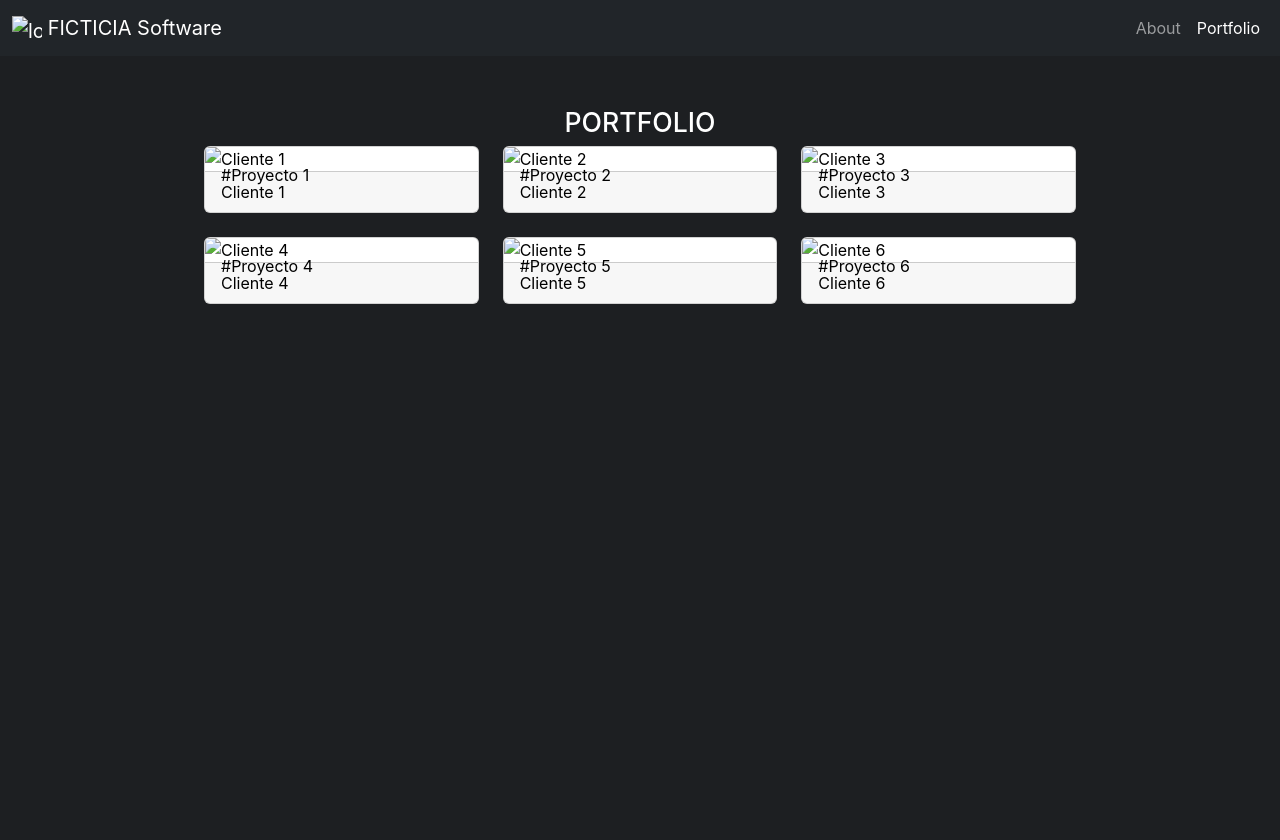
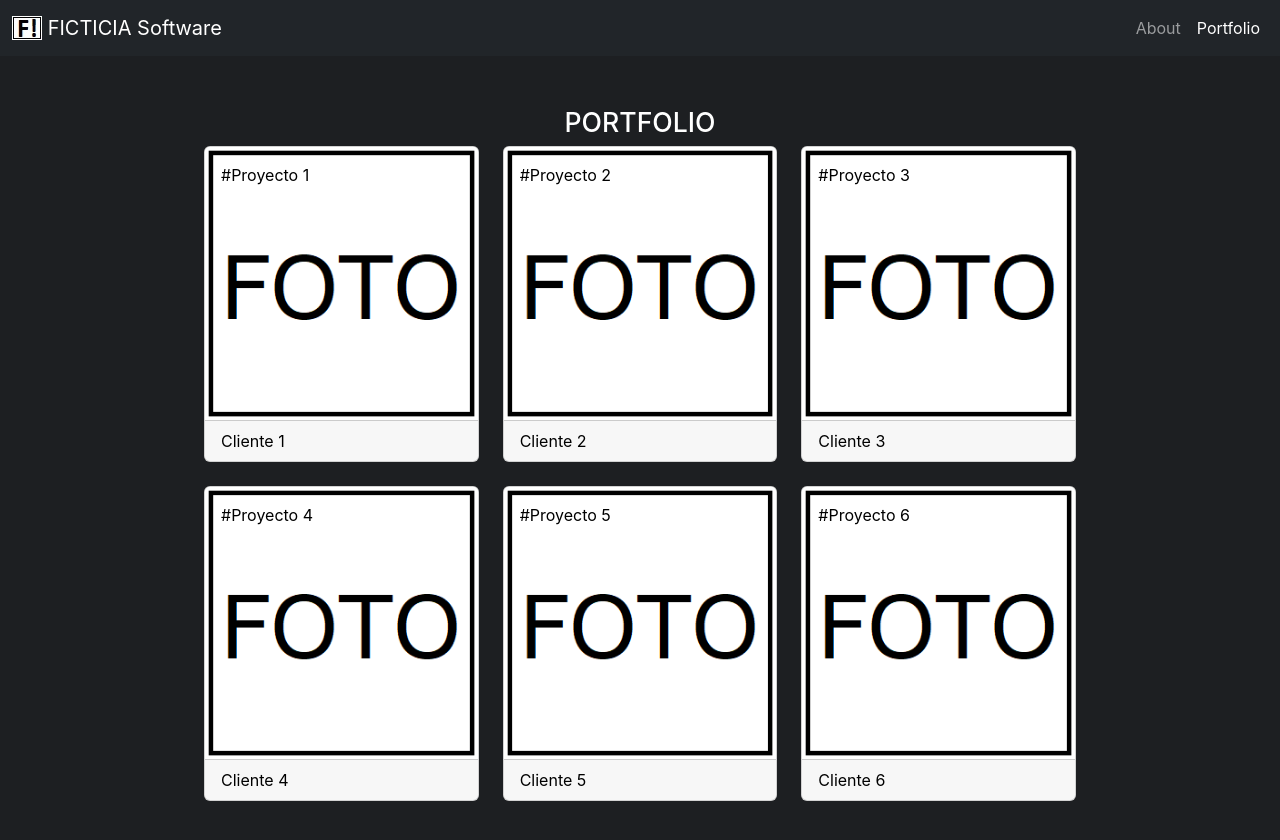
Before and after one commit to chelocastillo1/informatorioPortfolio, a plain HTML site: page portfolio.html in a window 1280 px wide. Before the commit the page ends 800 px from the top, so only its background shows below. Drawn offline with nearby package versions, Linux system fonts and the light colour scheme; files that its build step writes are made by us from their sources.

Commit message:
cambios en los href

```diff
--- a/portfolio.html
+++ b/portfolio.html
@@ -5,23 +5,23 @@
     <link rel="icon" href="./favicon.ico" />
     <meta name="viewport" content="width=device-width, initial-scale=1">
     <link href="https://cdn.jsdelivr.net/npm/bootstrap@5.2.0-beta1/dist/css/bootstrap.min.css" rel="stylesheet" integrity="sha384-0evHe/X+R7YkIZDRvuzKMRqM+OrBnVFBL6DOitfPri4tjfHxaWutUpFmBp4vmVor" crossorigin="anonymous">
-    <link rel="stylesheet" href="/portfolio/css/main.css" />
-    <!--<link rel="stylesheet" href="/portfolio/css/portfolio.css" />-->
+    <link rel="stylesheet" href="/css/main.css" />
+    <!--<link rel="stylesheet" href="/css/portfolio.css" />-->
     <title>Ficticia Software</title>
   </head>
   <body>
     <nav class="navbar navbar-dark bg-dark navbar-expand-lg">
         <div class="container-fluid">
-            <a class="navbar-brand" href="/portfolio/">
-                <img src="/portfolio/image/logo.jpg" alt="logo" width="30" height="24" class="d-inline-block align-text-top active">
+            <a class="navbar-brand" href="/">
+                <img src="/image/logo.jpg" alt="logo" width="30" height="24" class="d-inline-block align-text-top active">
                 FICTICIA Software
               </a>
                 <ul class="navbar-nav">
                   <li class="nav-item">
-                    <a class="nav-link" href="/portfolio/about.html">About</a>
+                    <a class="nav-link" href="/about.html">About</a>
                   </li>
                   <li class="nav-item">
-                    <a class="nav-link active" href="/portfolio/portfolio.html">Portfolio</a>
+                    <a class="nav-link active" href="/portfolio.html">Portfolio</a>
                   </li>
                 </ul>
           </div>
@@ -33,42 +33,42 @@
         <div class="container" style="width: 70%;">
             <div class="g-4 portfolio row row-cols-md-3 row-cols-1">
                 <div class="col"><div class="card">
-                    <img class="card-img-top" src="/portfolio/image/img.png" alt="Cliente 1" />
+                    <img class="card-img-top" src="/image/img.png" alt="Cliente 1" />
                     <div class="card-img-overlay">#Proyecto 1</div>
                     <div class="card-footer">Cliente 1</div>
                 </div>
             </div>
             <div class="col">
                 <div class="card">
-                    <img class="card-img-top" src="/portfolio/image/img.png" alt="Cliente 2">
+                    <img class="card-img-top" src="/image/img.png" alt="Cliente 2">
                     <div class="card-img-overlay">#Proyecto 2</div>
                     <div class="card-footer">Cliente 2</div>
                 </div>
             </div>
             <div class="col">
                 <div class="card">
-                    <img class="card-img-top" src="/portfolio/image/img.png" alt="Cliente 3" />
+                    <img class="card-img-top" src="/image/img.png" alt="Cliente 3" />
                     <div class="card-img-overlay">#Proyecto 3</div>
                     <div class="card-footer">Cliente 3</div>
                 </div>
             </div>
             <div class="col">
                 <div class="card">
-                    <img class="card-img-top" src="/portfolio/image/img.png" alt="Cliente 4">
+                    <img class="card-img-top" src="/image/img.png" alt="Cliente 4">
                     <div class="card-img-overlay">#Proyecto 4</div>
                     <div class="card-footer">Cliente 4</div>
                 </div>
             </div>
             <div class="col">
                 <div class="card">
-                    <img class="card-img-top" src="/portfolio/image/img.png" alt="Cliente 5">
+                    <img class="card-img-top" src="/image/img.png" alt="Cliente 5">
                     <div class="card-img-overlay">#Proyecto 5</div>
                     <div class="card-footer">Cliente 5</div>
                 </div>
             </div>
             <div class="col">
                 <div class="card">
-                    <img class="card-img-top" src="/portfolio/image/img.png" alt="Cliente 6">
+                    <img class="card-img-top" src="/image/img.png" alt="Cliente 6">
                     <div class="card-img-overlay">#Proyecto 6</div>
                     <div class="card-footer">Cliente 6</div>
                 </div>
```
Also changed, not shown: about.html (+8 -8 lines), index.html (+6 -6 lines).
